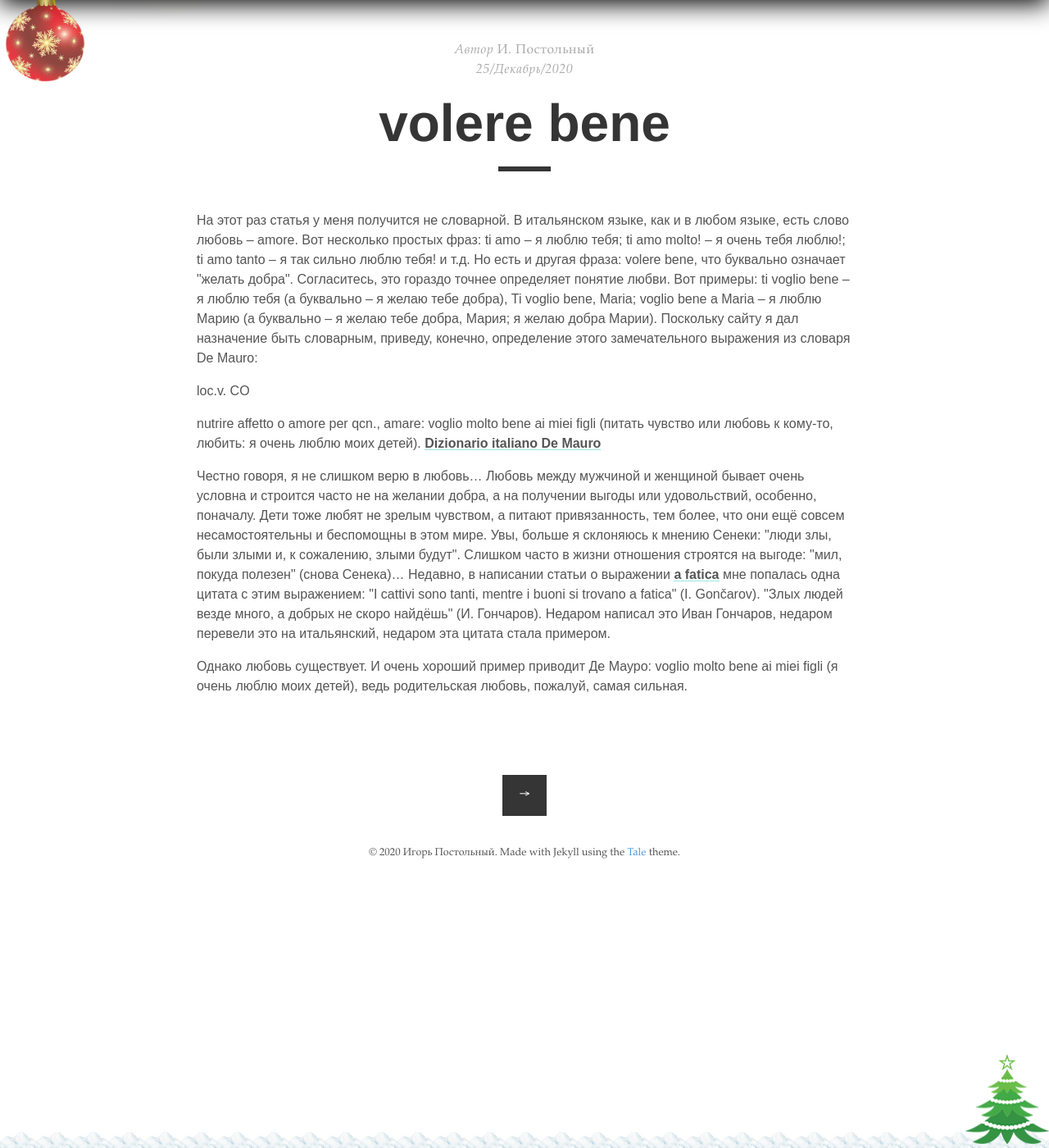
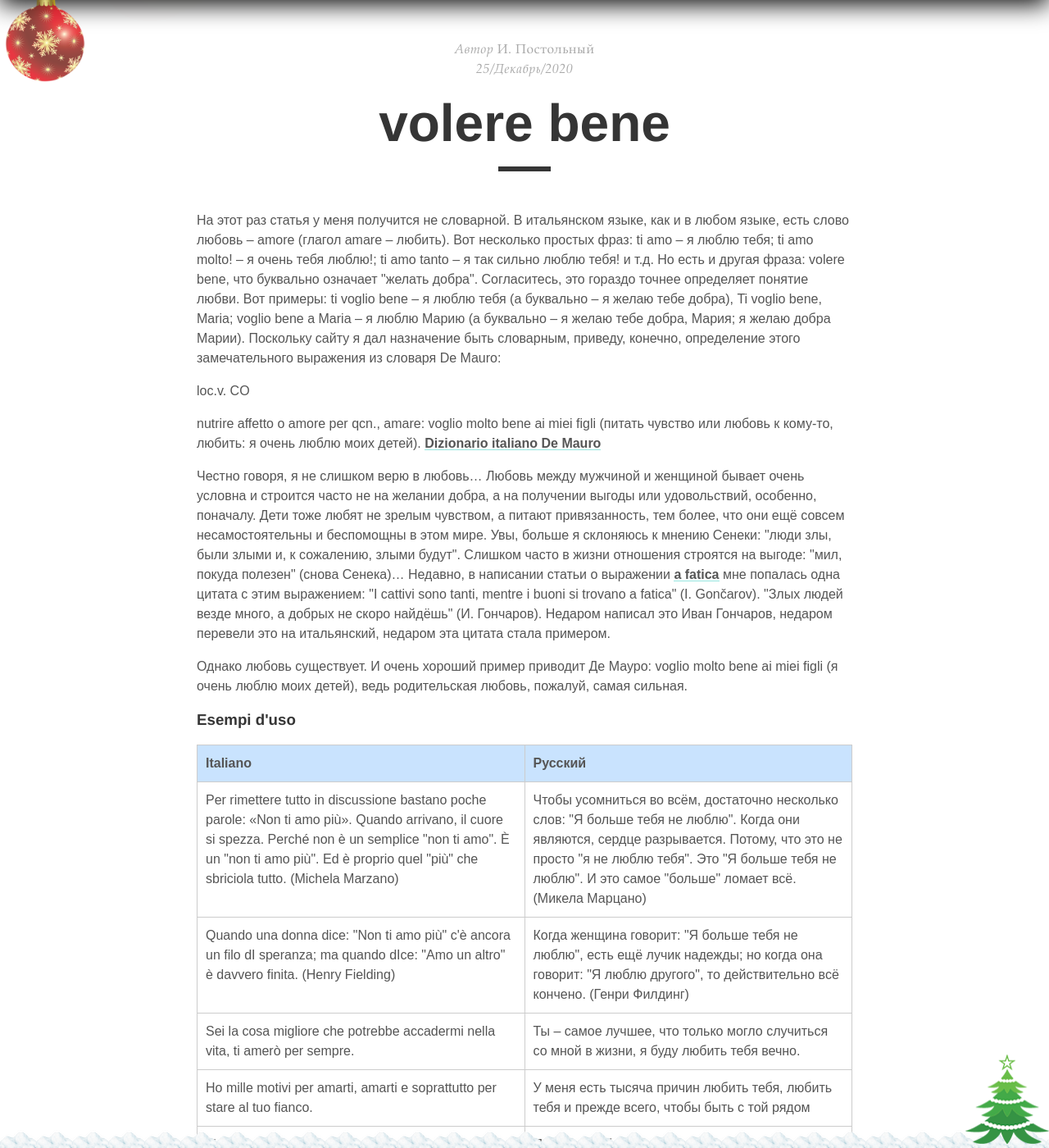
Before and after one commit to postolny/postolny.github.io, a Jekyll site: the page built from _posts/2020-12-25-volere-bene.md, in a window 1280 px wide and 1400 px high, scrolled down 481 px. Shown: the whole window at 82% size. Built offline with Jekyll 4.4.1, drawn with Linux system fonts in a browser that asks for light colours; nearby versions of some CDN libraries; some of the changed text lies outside the part shown.

Commit message:
Add files via upload

```diff
--- a/_posts/2020-12-25-volere-bene.md
+++ b/_posts/2020-12-25-volere-bene.md
@@ -8,7 +8,7 @@ categories: v
 tags:
 ---
 
-На этот раз статья у меня получится не словарной. В итальянском языке, как и в любом языке, есть слово любовь – amore. Вот несколько простых фраз: ti amo – я люблю тебя; ti amo molto! – я очень тебя люблю!; ti amo tanto – я так сильно люблю тебя! и т.д. Но есть и другая фраза: volere bene, что буквально означает "желать добра". Согласитесь, это гораздо точнее определяет понятие любви. Вот примеры: ti voglio bene – я люблю тебя (а буквально – я желаю тебе добра), Ti voglio bene, Maria; voglio bene a Maria – я люблю Марию (а буквально – я желаю тебе добра, Мария; я желаю добра Марии).
+На этот раз статья у меня получится не словарной. В итальянском языке, как и в любом языке, есть слово любовь – amore (глагол amare – любить). Вот несколько простых фраз: ti amo – я люблю тебя; ti amo molto! – я очень тебя люблю!; ti amo tanto – я так сильно люблю тебя! и т.д. Но есть и другая фраза: volere bene, что буквально означает "желать добра". Согласитесь, это гораздо точнее определяет понятие любви. Вот примеры: ti voglio bene – я люблю тебя (а буквально – я желаю тебе добра), Ti voglio bene, Maria; voglio bene a Maria – я люблю Марию (а буквально – я желаю тебе добра, Мария; я желаю добра Марии).
 Поскольку сайту я дал назначение быть словарным, приведу, конечно, определение этого замечательного выражения из словаря De Mauro:
 
 loc.v.  CO
@@ -18,3 +18,18 @@ nutrire affetto o amore per qcn., amare: voglio molto bene ai miei figli (пит
 Честно говоря, я не слишком верю в любовь... Любовь между мужчиной и женщиной бывает очень условна и строится часто не на желании добра, а на получении выгоды или удовольствий, особенно, поначалу. Дети тоже любят не зрелым чувством, а питают привязанность, тем более, что они ещё совсем несамостоятельны и беспомощны в этом мире. Увы, больше я склоняюсь к мнению Сенеки: "люди злы, были злыми и, к сожалению, злыми будут". Слишком часто в жизни отношения строятся на выгоде: "мил, покуда полезен" (снова Сенека)... Недавно, в написании статьи о выражении [a fatica]({{ site.baseurl }}/2020-12-15/a-fatica) мне попалась одна цитата с этим выражением: "I cattivi sono tanti, mentre i buoni si trovano a fatica" (I. Gončarov). "Злых людей везде много, а добрых не скоро найдёшь" (И. Гончаров). Недаром написал это Иван Гончаров, недаром перевели это на итальянский, недаром эта цитата стала примером.
 
 Однако любовь существует. И очень хороший пример приводит Де Мауро: voglio molto bene ai miei figli (я очень люблю моих детей), ведь родительская любовь, пожалуй, самая сильная.
+
+### Esempi d'uso
+
+| Italiano | Русский |
+|----------|---------|
+|Per rimettere tutto in discussione bastano poche parole: «Non ti amo più». Quando arrivano, il cuore si spezza. Perché non è un semplice "non ti amo". È un "non ti amo più". Ed è proprio quel "più" che sbriciola tutto. (Michela Marzano)|Чтобы усомниться во всём, достаточно несколько слов: "Я больше тебя не люблю". Когда они являются, сердце разрывается. Потому, что это не просто "я не люблю тебя". Это "Я больше тебя не люблю". И это самое "больше" ломает всё. (Микела Марцано)|
+|Quando una donna dice: "Non ti amo più" c'è ancora un filo dI speranza; ma quando dIce: "Amo un altro" è davvero finita. (Henry Fielding)|Когда женщина говорит: "Я больше тебя не люблю", есть ещё лучик надежды; но когда она говорит: "Я люблю другого", то действительно всё кончено. (Генри Филдинг)|
+|Sei la cosa migliore che potrebbe accadermi nella vita, ti amerò per sempre.|Ты – самое лучшее, что только могло случиться со мной в жизни, я буду любить тебя вечно.|
+|Ho mille motivi per amarti, amarti e soprattutto per stare al tuo fianco.|У меня есть тысяча причин любить тебя, любить тебя и прежде всего, чтобы быть с той рядом|
+|Ti voglio bene mamma ...sei la mia vita.|Я люблю тебя, мама ... ты моя жизнь.|
+|Ogni giorno che passa, ringrazio Dio che mi ha dato la migliore madre del mondo. Ti voglio bene mamma!|Каждый прожитый день я благодарю Бога за то, что он дал мне самую лучшую мать в мире. Я люблю тебя, мама|
+|Ti amo mamma e ti amerò per sempre!|Я люблю тебя, мама и я буду любить тебя вечно!|
+|Papà, i tuoi baci e abbracci mi contengono e mi guidano. Tu sei il migliore e io ti amo molto.|Папа, твои поцелуи и объятья сдерживают меня и управляют мной. Ты – лучший и я очень тебя люблю.|
+|Grazie per essere con me, grazie per esistere, voglio te amico.|Спасибо за то, что ты со мной, спасибо, что ты есть, люблю тебя, друг.|
+|Non importa quanto ci pensi, voglio sempre stare con te perche ti voglio bene.|Не важно что ты думаешь, я хочу всегда быть с тобой, потому что я люблю тебя|
```
